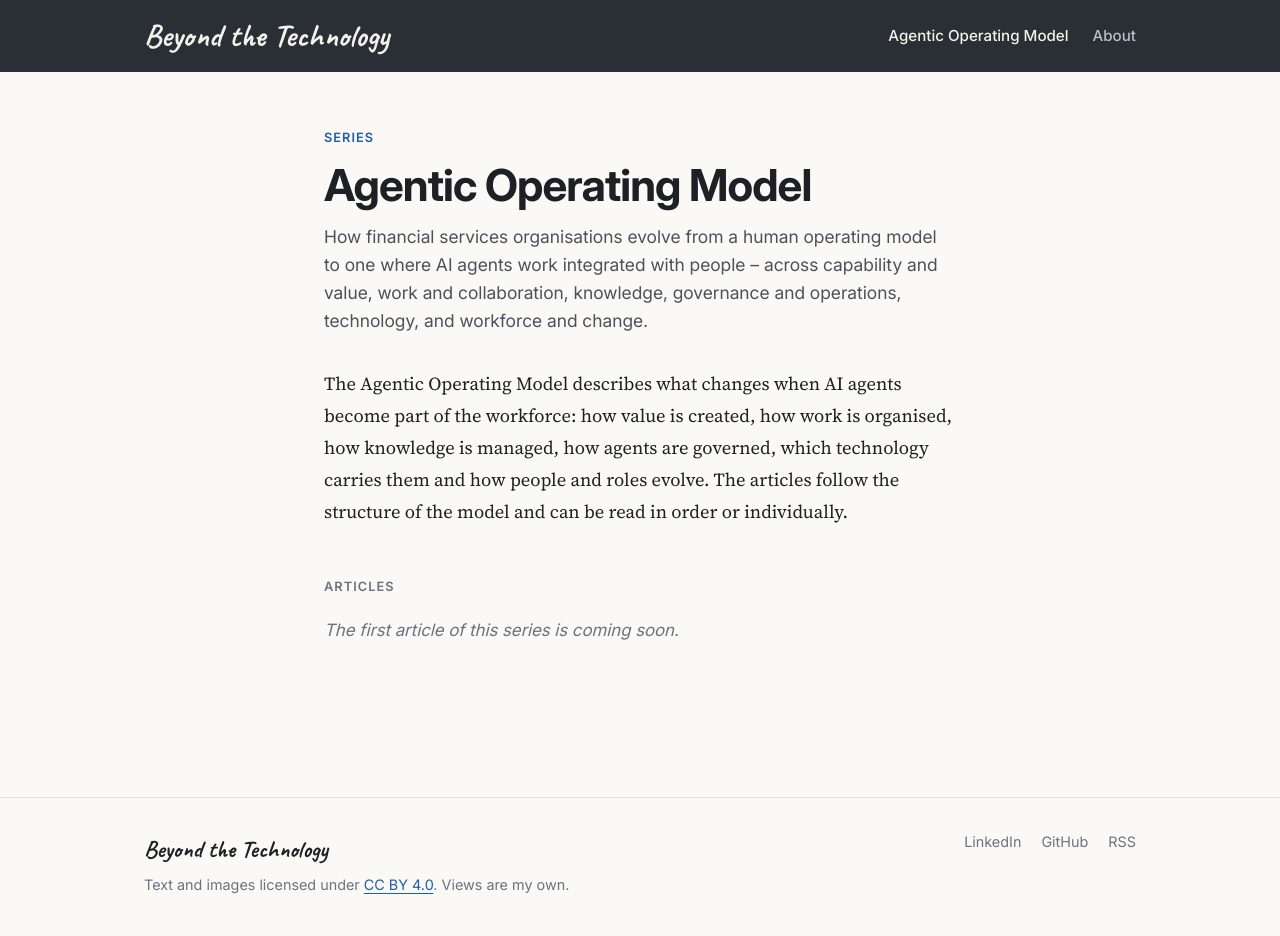
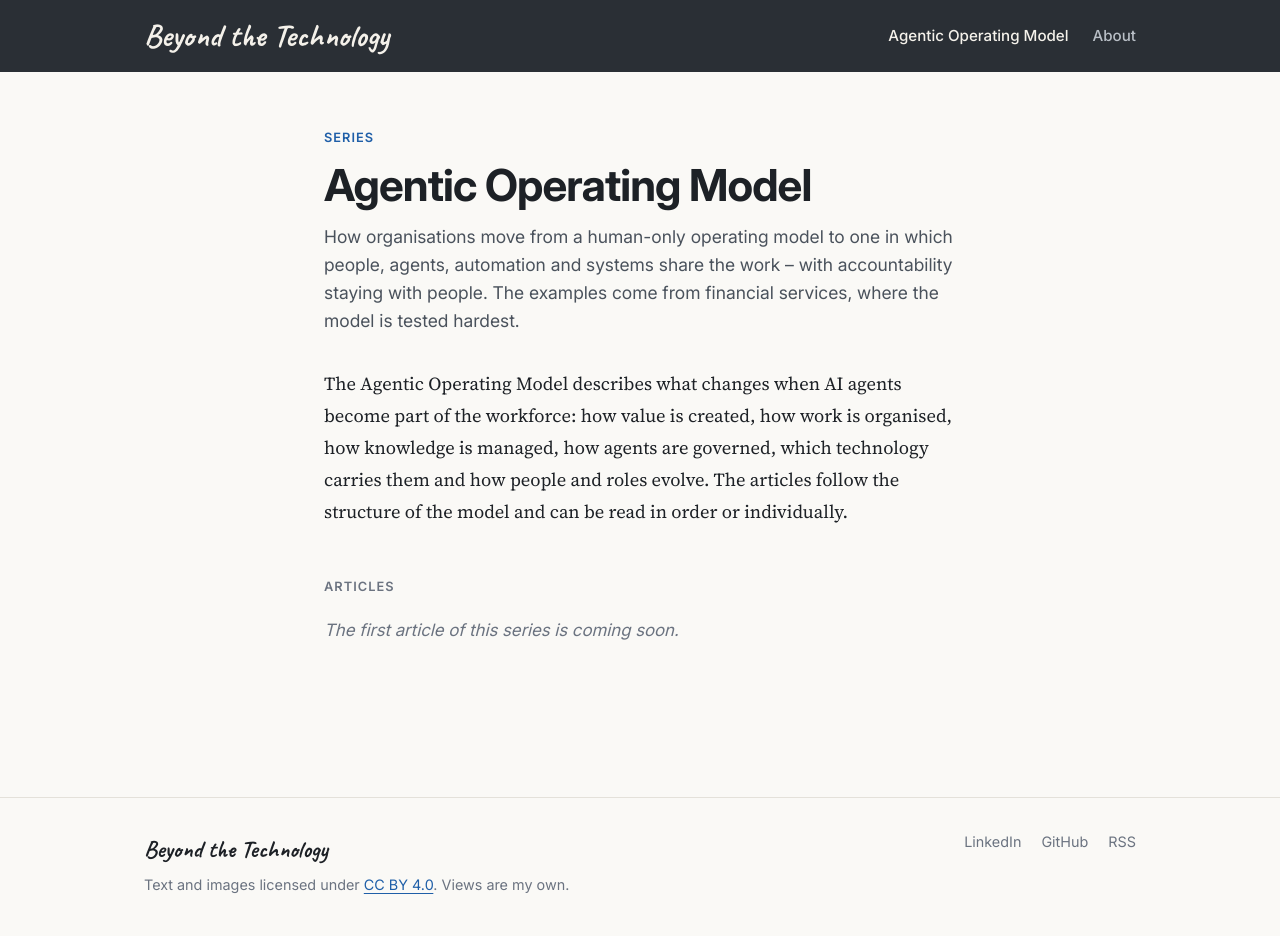
Before and after one commit to mgmllrpro/mgmllrpro.github.io, a Jekyll site: the page built from agentic-operating-model/index.md, in a window 1280 px wide. Built offline with Jekyll 4.4.1, drawn with Linux system fonts in a browser that asks for light colours.

Commit message:
Site: neutral positioning, no "colleague" in the headline
- Headline: "starts doing the work" instead of "starts being a colleague"
- Agentic Operating Model series description: cross-industry, examples from financial services

Co-Authored-By: Claude Opus 5.5 <noreply@anthropic.com>
Claude-Session: https://claude.ai/code/session_013pd3Zaj5MonqgA2Prhz98A

```diff
--- a/_config.yml
+++ b/_config.yml
@@ -5,7 +5,7 @@
 title: "Beyond the Technology"
 author: "Michael G Müller"
 description: >-
-  What happens when AI stops being a tool and starts being a colleague?
+  What happens when AI stops being a tool and starts doing the work?
   Thoughts on AI and agentic systems and what they mean for organisations
   and the people who work in them. Views are my own.
 
--- a/_data/series.yml
+++ b/_data/series.yml
@@ -8,10 +8,10 @@
 - id: agentic-operating-model
   title: "Agentic Operating Model"
   description: >-
-    How financial services organisations evolve from a human operating model
-    to one where AI agents work integrated with people – across capability and
-    value, work and collaboration, knowledge, governance and operations,
-    technology, and workforce and change.
+    How organisations move from a human-only operating model to one in which
+    people, agents, automation and systems share the work – with accountability
+    staying with people. The examples come from financial services, where the
+    model is tested hardest.
   url: /agentic-operating-model/
   visible: true
 
--- a/agentic-operating-model/index.md
+++ b/agentic-operating-model/index.md
@@ -3,8 +3,9 @@ layout: series
 title: Agentic Operating Model
 series: agentic-operating-model
 description: >-
-  An article series on how financial services organisations evolve from a human
-  operating model to one where AI agents work integrated with people.
+  An article series on how organisations move from a human-only operating model
+  to one in which people, agents, automation and systems share the work. The
+  examples come from financial services, where the model is tested hardest.
 ---
 
 The Agentic Operating Model describes what changes when AI agents become part of
```
Also changed, not shown: index.md (+1 -1 lines), README.md.
